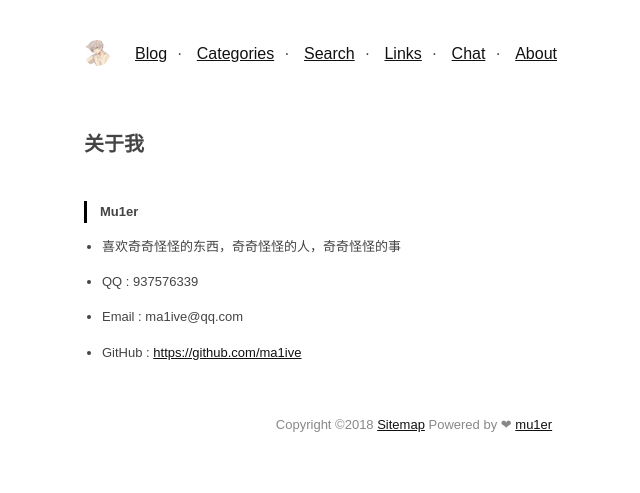
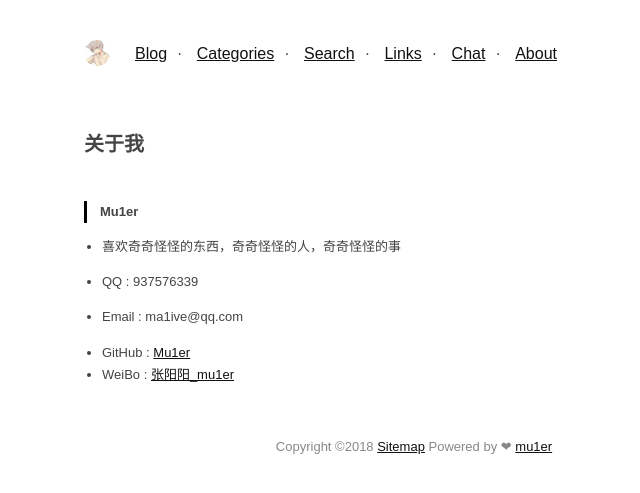
Before and after one commit to mu1er/mu1er.github.io, a Jekyll site: the page built from pages/about.md, in a window 1280 px wide. Shown: the top 493 px of the page, without its empty margins (226-866 px from the left). Built offline with Jekyll 4.4.1, drawn with Linux system fonts in a browser that asks for light colours; comment, search, counter and statistics services are not loaded.

Commit message:
Update about.md

```diff
--- a/pages/about.md
+++ b/pages/about.md
@@ -11,4 +11,5 @@ title: 关于我
 
 + Email : ma1ive@qq.com
 
-+ GitHub : [https://github.com/ma1ive](https://github.com/ma1ive)
++ GitHub : [Mu1er](https://github.com/ma1ive)
++ WeiBo : [张阳阳_mu1er](https://weibo.com/Ymalive)
```
